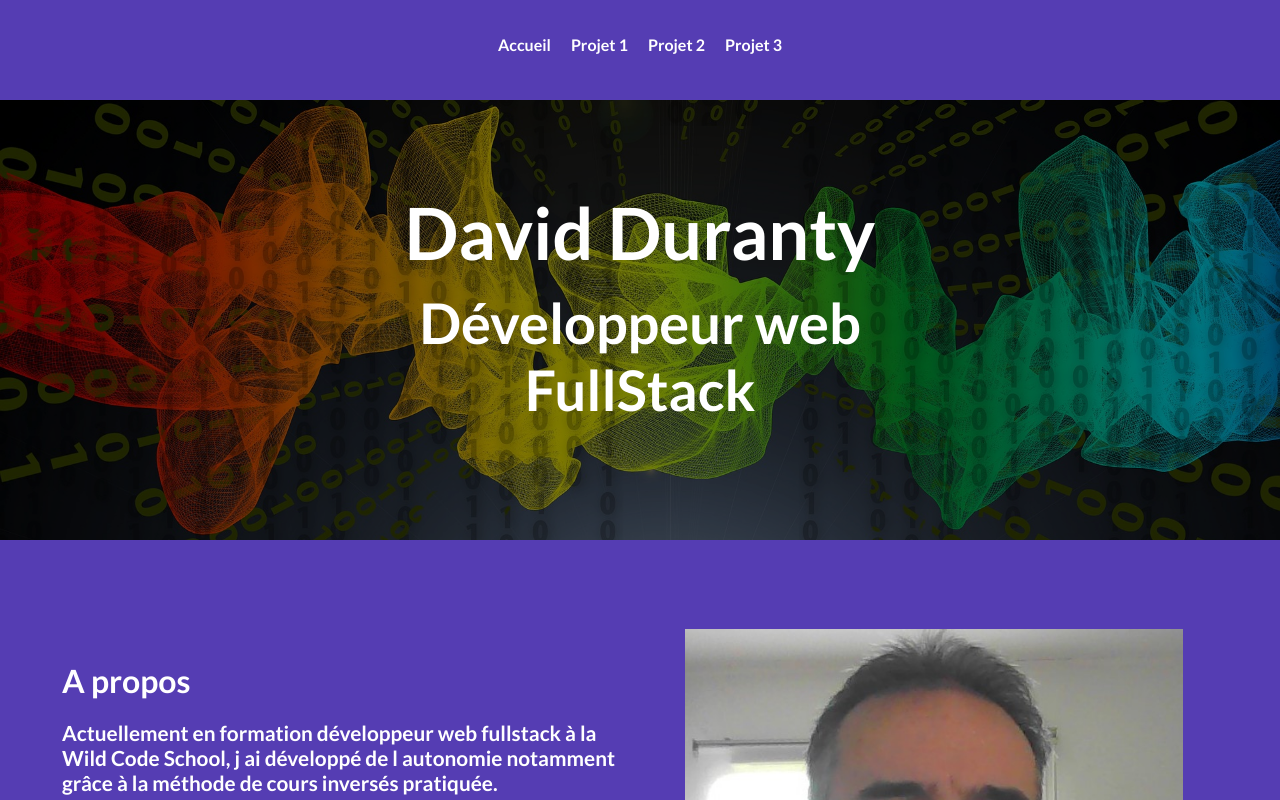
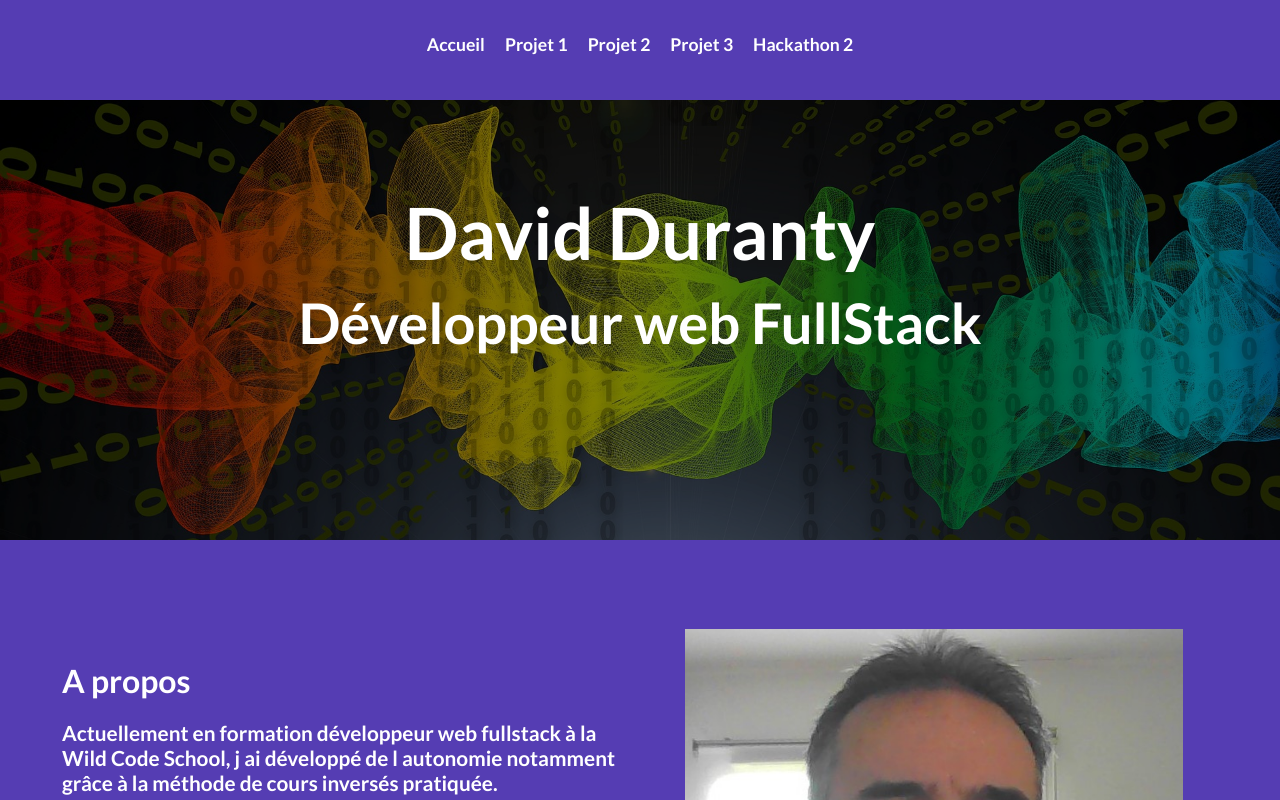
Before and after one commit to davidduranty/portfolio_Duranty_David, a React (Vite) app in the folder frontend/: page / in a window 1280 px wide. Shown: the top 800 px of the page. Built offline with nearby package versions, Linux system fonts and the light colour scheme.

Commit message:
add working navbar and main

```diff
--- a/frontend/src/components/header/_header.scss
+++ b/frontend/src/components/header/_header.scss
@@ -23,6 +23,7 @@
   }
   h2 {
     position: absolute;
+    width: 60%;
     top: 43%;
     left: 50%;
     transform: translate(-50%, 0);
--- a/frontend/src/components/navbar/Navbar.jsx
+++ b/frontend/src/components/navbar/Navbar.jsx
@@ -16,8 +16,11 @@ function Navbar() {
           <p style={{ "--i": 3 }}>Projet 2</p>
         </Link>
 
-        <Link className="link" to="project3">
+        <Link className="link" to="/project3">
           <p style={{ "--i": 4 }}>Projet 3</p>
+        </Link>
+        <Link className="link" to="/hackathon">
+          <p style={{ "--i": 5 }}>Hackathon 2</p>
         </Link>
       </div>
     </div>
--- a/frontend/src/components/navbar/_navbar.scss
+++ b/frontend/src/components/navbar/_navbar.scss
@@ -5,7 +5,6 @@
   padding-inline: 12px;
   @include center;
   height: 100px;
-
   align-items: center;
   .link {
     @include center;
@@ -13,6 +12,7 @@
     margin: 0 10px;
 
     p {
+      font-size: 0.6rem;
       display: inline-block;
       font-family: "lato";
       font-weight: bold;
@@ -46,3 +46,12 @@
     opacity: 1;
   }
 }
+@media screen and (min-width: 500px) {
+  .navbar {
+    .link {
+      p {
+        font-size: 1.1rem;
+      }
+    }
+  }
+}
--- a/frontend/src/main.jsx
+++ b/frontend/src/main.jsx
@@ -8,6 +8,7 @@ import Project3 from "./pages/Project3.jsx";
 import "./styles/index.scss";
 import App from "./App.jsx";
 import CV_David from "./pages/CV_David.jsx";
+import Hackathon from "./pages/Hackathon.jsx";
 
 const router = createBrowserRouter([
   {
@@ -30,6 +31,10 @@ const router = createBrowserRouter([
         path: "/project3",
         element: <Project3 />,
       },
+      {
+        path: "/hackathon",
+        element: <Hackathon />,
+      },
     ],
   },
   {
```
Also changed, not shown: frontend/public/fragrance1.png (added), frontend/public/selection.png (added).
